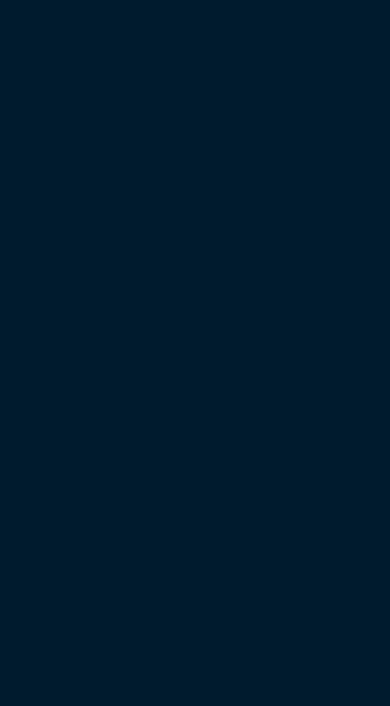
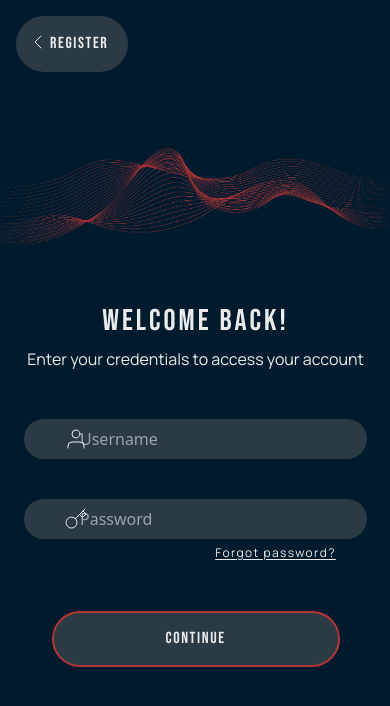
Before and after one commit to edgarleon93/Season, a React (Vite) app in the folder front/: page /Signin in a window 390 px wide. Before the commit this address had no page. Shown: the top 706 px of the page. Built offline with nearby package versions, Linux system fonts and the light colour scheme.

Commit message:
SignIn phone version done

```diff
--- a/front/src/components/Buttons/Button.tsx
+++ b/front/src/components/Buttons/Button.tsx
@@ -7,18 +7,29 @@ interface ButtonProps {
   disabled?: boolean;
   children: React.ReactNode;
   onClick?: () => void;
-  variant: 'primary' | 'secondary' | 'tertiary' | 'quaternary';
+  variant: 'primary' | 'secondary' | 'tertiary' | 'quaternary' | 'fifth';
 }
 
 const Button = ({ onClick, variant, children }: ButtonProps) => {
-  const classes = classNames('text-md font-bold mt-4 rounded-full px-5 py-2.5', {
-    'border-2 border-red text-red bg-backtext': variant === 'primary',
-    'text-white bg-backtext': variant === 'secondary',
-    'text-white border-2 border-red bg-backtext': variant === 'tertiary',
-    'text-white border-2 border-white bg-backtext': variant === 'quaternary',
+  const classes = classNames('text-md rounded-full', {
+    'border-2 border-red text-red bg-backtext py-2.5 mt-4 px-2.5 ': variant === 'primary',
+    'text-white bg-backtext py-2.5  mt-4 px-2.5': variant === 'secondary',
+    'text-white border-2 border-red bg-backtext py-2 mt-12 w-72 px-14 hover:bg-red hover:text-white':
+      variant === 'tertiary',
+    'text-white border-2 border-white bg-backtext py-2.5  mt-4 px-2.5 ':
+      variant === 'quaternary',
+    'text-white underline underline-offset-2 decoration-white bg-transparent text-sm ml-40 px-2.5':
+      variant === 'fifth',
   });
+
+  const style = {
+    fontFamily: "'Bebas Neue', cursive",
+    lineHeight: '36px',
+    letterSpacing: '0.1em',
+  };
+
   return (
-    <button className={classes} onClick={onClick}>
+    <button className={classes} style={style} onClick={onClick}>
       {children}
     </button>
   );
--- a/front/src/components/Inputs/Input.tsx
+++ b/front/src/components/Inputs/Input.tsx
@@ -13,19 +13,19 @@ const Input: React.FC<InputProps> = ({ placeholder, variant }) => {
     return (
       <div className="relative">
         <input
-          className="bg-backtext w-60 rounded-3xl px-14 py-2 text-white outline-none"
+          className="bg-backtext w-78 rounded-3xl px-14 py-2 text-white outline-none"
           placeholder={placeholder}
         />
-        <div className="absolute left-2 top-1/2 ml-3 -translate-y-1/2 transform">
+        <div className="absolute left-2 top-1/2 ml-8 -translate-y-1/2 transform">
           <User className=" stroke-1 text-white" />
         </div>
       </div>
     );
   } else if (variant === 'email') {
     return (
-      <div className="relative">
+      <div className="relative  grid justify-items-end">
         <input
-          className="bg-backtext w-60 rounded-3xl px-14 py-2 text-white outline-none"
+          className="bg-backtext w-78 rounded-3xl px-14 py-2 text-white outline-none"
           placeholder={placeholder}
         />
         <div className="absolute left-2 top-1/2 ml-3 -translate-y-1/2 transform">
@@ -37,10 +37,10 @@ const Input: React.FC<InputProps> = ({ placeholder, variant }) => {
     return (
       <div className="relative">
         <input
-          className="bg-backtext w-60 rounded-3xl px-14 py-2 text-white outline-none"
+          className="bg-backtext w-78 rounded-3xl px-14 py-2 text-white outline-none"
           placeholder={placeholder}
         />
-        <div className="absolute left-2 top-1/2 ml-3 -translate-y-1/2 transform">
+        <div className="absolute left-2 top-1/2 ml-8 -translate-y-1/2 transform">
           <Key className=" stroke-1 text-white" />
         </div>
       </div>
--- a/front/src/components/SignIn/SignIn.tsx
+++ b/front/src/components/SignIn/SignIn.tsx
@@ -1,9 +1,40 @@
 import React from 'react';
+import Button from '../Buttons/Button';
+import { ChevronLeft } from 'react-feather';
+import Input from '../Inputs/Input';
 
 function SignIn() {
   return (
     <>
-      <div>SignIn</div>;
+      <div className="fixed left-0 top-0 ml-4">
+        <Button variant="secondary">
+          <div className="flex pr-2.5">
+            <ChevronLeft className="mt-1 stroke-1" />
+            Register
+          </div>
+        </Button>
+      </div>
+      <img className="pt-32 " src="./img/PPhone.webp" alt="" />
+      <div className="m-6 py-2">
+        <div className="align-center inline-block justify-center text-center">
+          <h2 className="text-3xl text-white">WELCOME BACK!</h2>
+          <p className="text-md mt-2 text-center text-white">
+            Enter your credentials to access your account
+          </p>
+          <div className="grid-cols-start mt-12 grid ">
+            <Input variant="username" placeholder="Username" />
+            <div className="mt-10 flex-row">
+              <Input variant="password" placeholder="Password" />
+              <Button variant="fifth">
+                <p className="text-xs">Forgot password?</p>
+              </Button>
+            </div>
+          </div>
+          <div className="flex justify-center">
+            <Button variant="tertiary">Continue</Button>
+          </div>
+        </div>
+      </div>
     </>
   );
 }
--- a/front/src/main.tsx
+++ b/front/src/main.tsx
@@ -18,7 +18,6 @@ import FirstPage from './page/firstPage';
 
 import Publication from './components/Publication';
 
-
 ReactDOM.createRoot(document.getElementById('root') as HTMLElement).render(
   <React.StrictMode>
     <BrowserRouter>
@@ -36,13 +35,11 @@ ReactDOM.createRoot(document.getElementById('root') as HTMLElement).render(
           element={<Input variant="password" placeholder="Username" />}
         />
         <Route path="/TweetBox" element={<TweetBox />} />
-        <Route path="/TweetBox" element={<SignIn />} />
-
+        <Route path="/Signin" element={<SignIn />} />
 
         <Route path="/FirstPAge" element={<FirstPage />} />
 
         <Route path="/Publication" element={<Publication />} />
-
       </Routes>
     </BrowserRouter>
   </React.StrictMode>,
--- a/front/src/page/firstPage.tsx
+++ b/front/src/page/firstPage.tsx
@@ -7,7 +7,7 @@ function FirstPage() {
       <div className="z-5 mt-28 flex justify-center">
         <h1 className="text-red text-8xl">Season</h1>
       </div>
-      <img className="" src="./img/PPhone.png" alt="" />
+      <img className="" src="./img/PPhone.webp" alt="" />
       <h2 className="mx- text-center text-3xl tracking-widest text-white	">
         Add Flavor to your <br /> social media experience
       </h2>
--- a/front/src/style.css
+++ b/front/src/style.css
@@ -15,6 +15,7 @@ h3 {
   font-family: 'Bebas Neue', cursive;
   line-height: 36px;
   letter-spacing: 0.1em;
+  /* font-size: 30px; */
 }
 
 p {
```
Also changed, not shown: front/public/img/PPhone.webp (renamed from front/public/img/PPhone.png).
